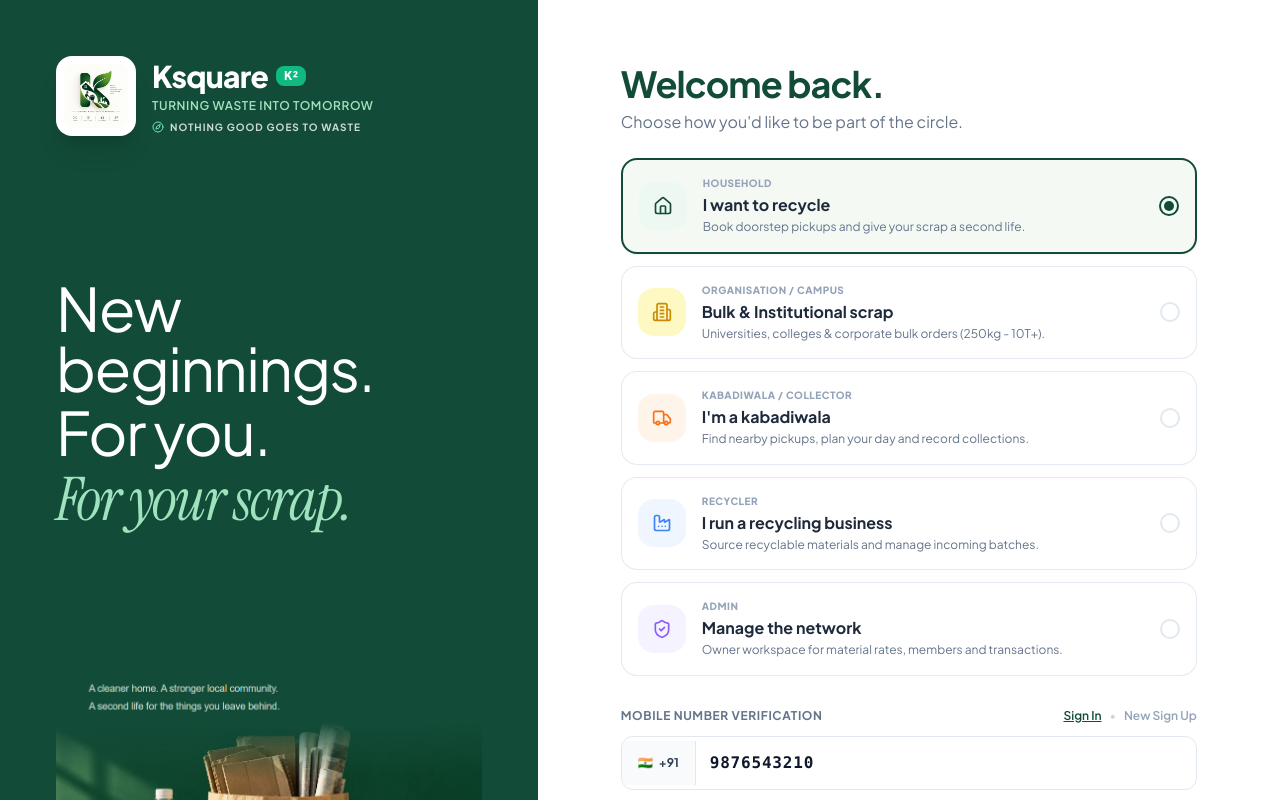
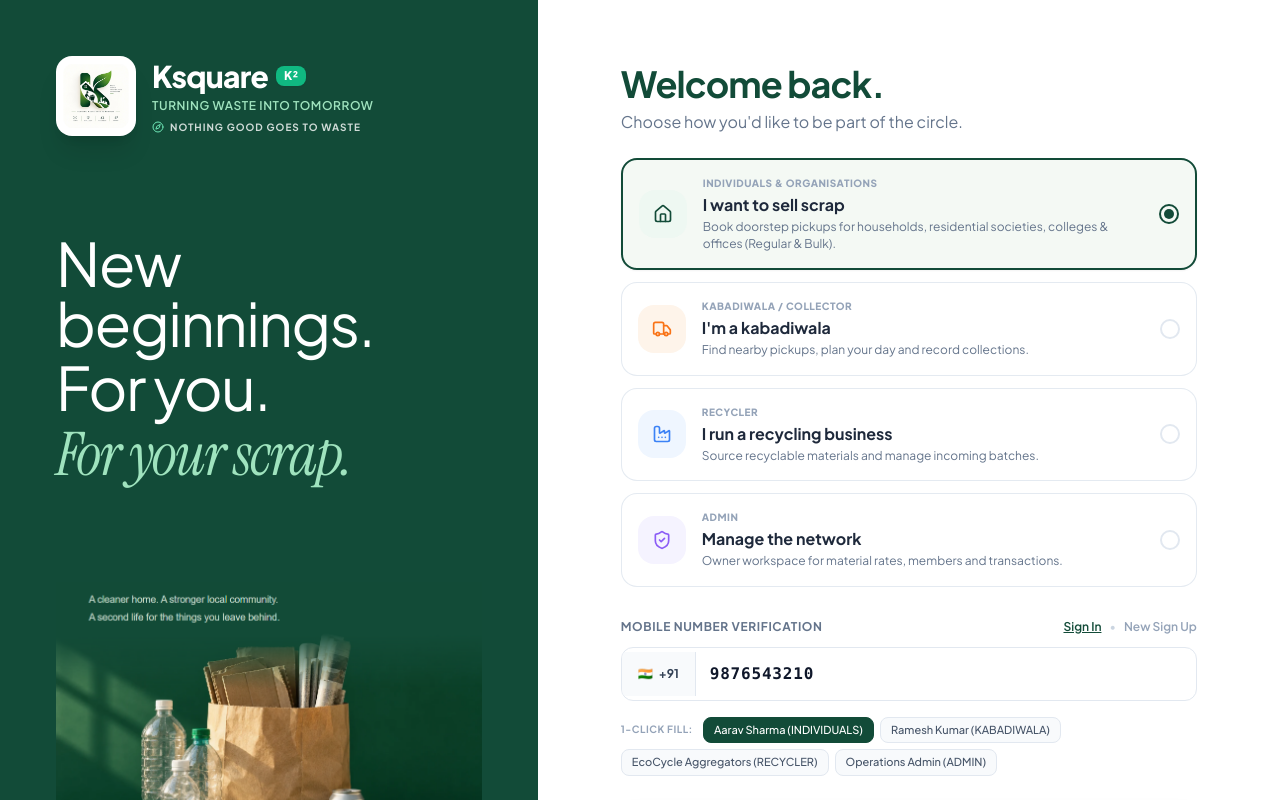
Before and after one commit to manika004/Kabadiwala-Konnect, a React (Vite) app in the folder client/: page / in a window 1280 px wide. Shown: the top 800 px of the page. Built offline with nearby package versions, Linux system fonts and the light colour scheme.

Commit message:
Unify household and bulk into Individuals & Organisations role on main page

```diff
--- a/client/src/components/Navbar.tsx
+++ b/client/src/components/Navbar.tsx
@@ -44,7 +44,7 @@ export const Navbar: React.FC<NavbarProps> = ({
       case 'customer':
       default:
         return {
-          label: 'Household',
+          label: 'Household & Org',
           icon: User,
           badgeClass: 'bg-emerald-100 text-emerald-800 border-emerald-200',
         };
--- a/client/src/screens/auth/AuthScreen.tsx
+++ b/client/src/screens/auth/AuthScreen.tsx
@@ -27,27 +27,16 @@ const ROLES: {
   defaultPhone: string;
   defaultName: string;
 }[] = [
-    {
+  {
     id: 'customer',
-    category: 'HOUSEHOLD',
-    title: 'I want to recycle',
-    description: 'Book doorstep pickups and give your scrap a second life.',
+    category: 'INDIVIDUALS & ORGANISATIONS',
+    title: 'I want to sell scrap',
+    description: 'Book doorstep pickups for households, residential societies, colleges & offices (Regular & Bulk).',
     icon: Home,
     iconBg: 'bg-[#eef8f2]',
     iconColor: 'text-[#124b38]',
     defaultPhone: '9876543210',
     defaultName: 'Aarav Sharma'
-  },
-  {
-    id: 'institution',
-    category: 'ORGANISATION / CAMPUS',
-    title: 'Bulk & Institutional scrap',
-    description: 'Universities, colleges & corporate bulk orders (250kg - 10T+).',
-    icon: Building2,
-    iconBg: 'bg-[#fef9c3]',
-    iconColor: 'text-[#ca8a04]',
-    defaultPhone: '9870011223',
-    defaultName: 'Amity University Campus'
   },
   {
     id: 'collector',
```
